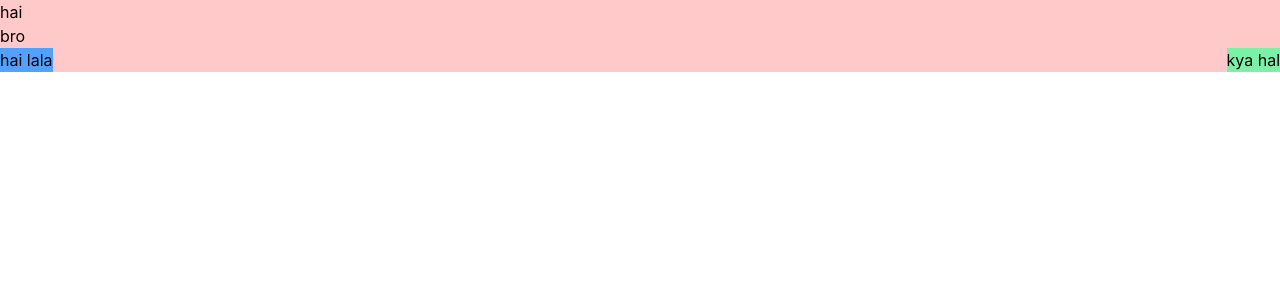
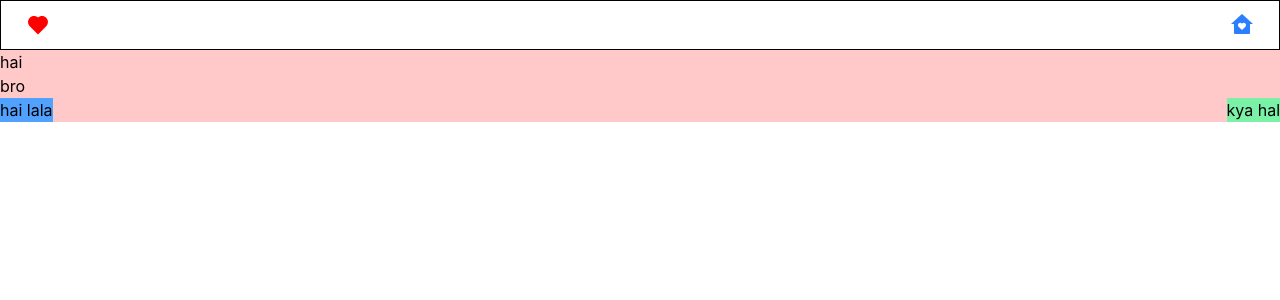
Before and after one commit to Dev-Dhiraj-01yt/react_repo_production, a React (Vite) app in the folder shop-cut/: page / in a window 1280 px wide. Shown: the top 300 px of the page. Built offline with nearby package versions, Linux system fonts and the light colour scheme.

Commit message:
second commit :- added gsap and remix icons

```diff
--- a/shop-cut/package.json
+++ b/shop-cut/package.json
@@ -11,6 +11,7 @@
   },
   "dependencies": {
     "@gsap/react": "^2.1.2",
+    "@remixicon/react": "^4.9.0",
     "@tailwindcss/vite": "^4.3.3",
     "axios": "^1.19.0",
     "gsap": "^3.15.0",
--- a/shop-cut/src/app_pages/home.jsx
+++ b/shop-cut/src/app_pages/home.jsx
@@ -1,9 +1,30 @@
-// import axios from "axios"
-// import React from 'react'
+// import axios from "axios" // import React from 'react'
+import { useState, useRef, useEffect } from "react";
+import { RiHeartFill, RiHomeHeartFill } from "@remixicon/react";
+import gsap from "gsap";
+import { useGSAP } from "@gsap/react";
+
+gsap.registerPlugin(useGSAP);
 
 function Home() {
+  const hearts = useRef();
+
+  useGSAP(
+    () => {
+      gsap.from(".Dilli", { y: -10, opacity: 0, duration: 1 });
+      // gsap.from(".Billi", { y: -10, opacity: 0, duration: 1 });
+    },
+    { scope: hearts.current },
+  );
   return (
     <>
+      <div
+        ref={hearts}
+        className=" w-dvw px-[25px] py-[12px] border border-black flex justify-between items-center flex-row flex-nowrap"
+      >
+        <RiHeartFill className="Dilli" color="red" />
+        <RiHomeHeartFill ref={hearts} className=" Dilli text-blue-500" />
+      </div>
       <div className="bg-red-200 w-screen flex justify-center items-center md:justify-start">
         hai
       </div>
```
Also changed, not shown: 1 other file (tests, documents, lock files or other folders).
